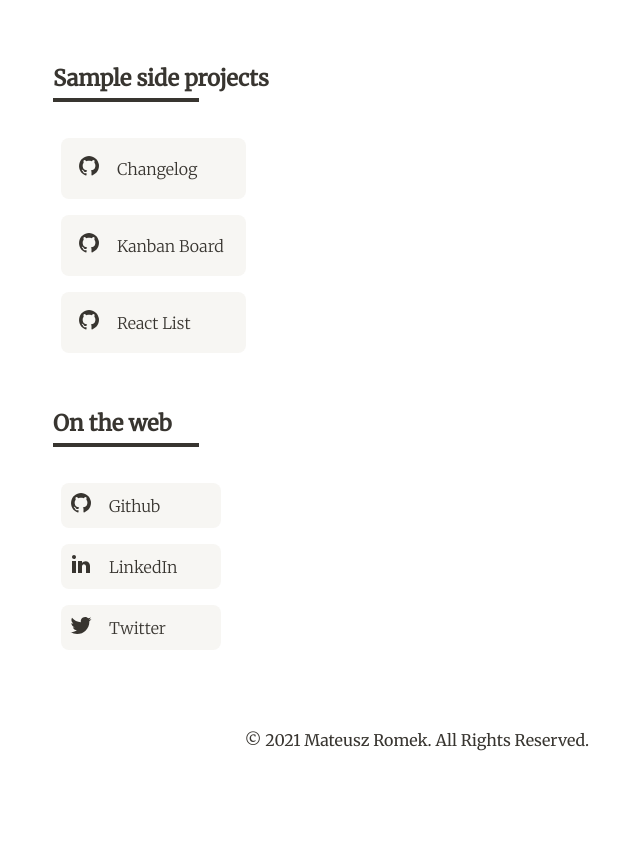
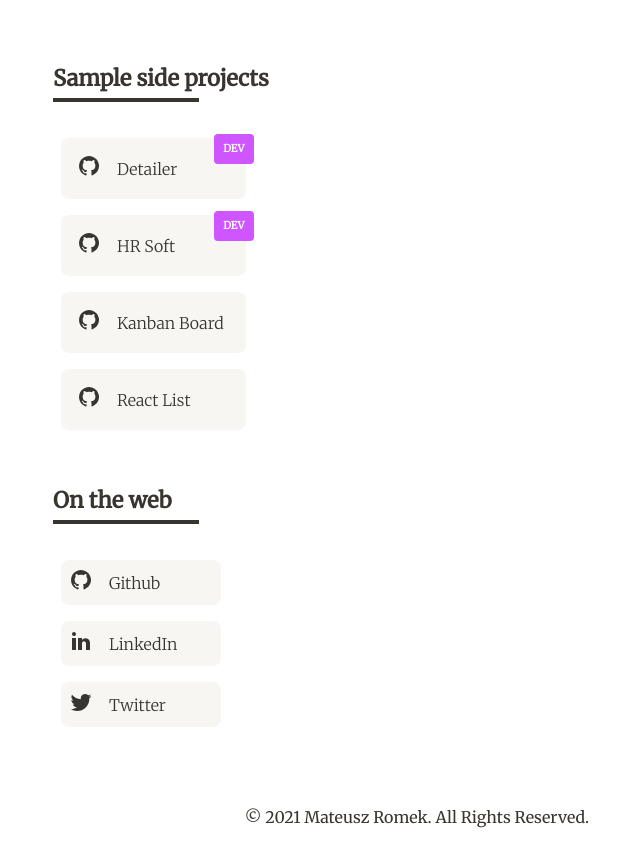
Before and after one commit to MateuszRomek/new-portfolio, a Next.js app: page / in a window 1280 px wide. Shown: the part 840-1706 px from the top of the page, without its empty margins (223-863 px from the left). Built offline with nearby package versions, Linux system fonts and the light colour scheme.

Commit message:
feat: update projects

```diff
--- a/components/GhProjects.tsx
+++ b/components/GhProjects.tsx
@@ -2,38 +2,76 @@ import styled from "@emotion/styled";
 import React from "react";
 
 import GithubIcon from "../assets/github.svg";
+import { useDarkModeContext } from "../context/darkModeContext";
 import { Bar } from "./Bar";
 
 const GhLink = styled.a`
   margin-top: ${(props) => props.theme.spacing(2)}px;
   display: inline-block;
+
+  &:hover ~ span {
+    transform: translateY(5px);
+  }
 `;
 
-export const GhProjects = () => {
+const LinkContainer = styled.div`
+  position: relative;
+  width: 185px;
+`;
+
+const InProgress = styled.span<{ isDarkMode: boolean | null | undefined }>`
+  display: block;
+  position: absolute;
+  top: ${(props) => props.theme.spacing(1.5)}px;
+  right: -${(props) => props.theme.spacing(1)}px;
+  border-radius: ${(props) => props.theme.spacing(0.5)}px;
+  padding: ${(props) =>
+    `${props.theme.spacing(0.5)}px ${props.theme.spacing(1.2)}px`};
+  text-transform: uppercase;
+  font-size: ${(props) => props.theme.spacing(1.3)}px;
+  font-weight: 600;
+  z-index: 10;
+  background-color: ${(props) => (props.isDarkMode ? "#FFEB6C" : "#CE55FF")};
+  color: ${(props) => (props.isDarkMode ? "#383530" : "#FAFAFA")};
+  transition: all 0.4s ease;
+`;
+
 const projects = [
   {
-      name: "Changelog",
-      link: "https://github.com/MateuszRomek/changelog",
+    name: "Detailer",
+    link: "https://github.com/MateuszRomek/detaling",
+    inProgress: true,
+  },
+  {
+    name: "HR Soft",
+    link: "https://github.com/MateuszRomek/hrsoft",
+    inProgress: true,
   },
   {
     name: "Kanban Board",
     link: "https://github.com/MateuszRomek/Kanban-Board",
+    inProgress: false,
   },
   {
     name: "React List",
     link: "https://github.com/MateuszRomek/reactList",
+    inProgress: false,
   },
 ];
+
+export const GhProjects = () => {
+  const context = useDarkModeContext();
 
   return (
     <>
       {projects.map((project) => (
-        <div key={project.name}>
+        <LinkContainer key={project.name}>
+
           <GhLink
             href={project.link}
             target="_blank"
             referrerPolicy="no-referrer"
-            rel='noreferrer'
+            rel="noreferrer"
           >
             <Bar
               text={project.name}
@@ -42,7 +80,10 @@ export const GhProjects = () => {
               width={185}
             />
           </GhLink>
-        </div>
+          {project.inProgress && (
+            <InProgress isDarkMode={context.isDarkMode}>DEV</InProgress>
+          )}
+        </LinkContainer>
       ))}
     </>
   );
--- a/components/ThemeButton.tsx
+++ b/components/ThemeButton.tsx
@@ -8,7 +8,7 @@ import LightIcon from "../assets/light.svg";
 
 const Button = styled.button<{ isDarkMode: boolean | null | undefined }>`
   padding: ${({ theme }) => theme.spacing(1.3)}px;
-  border-radius: ${({ theme }) => theme.spacing()}px;
+  border-radius: ${({ theme }) => theme.spacing(1)}px;
   border: none;
   display: flex;
   align-items: center;
```
Lines whose indentation alone changed are shown as unchanged.
